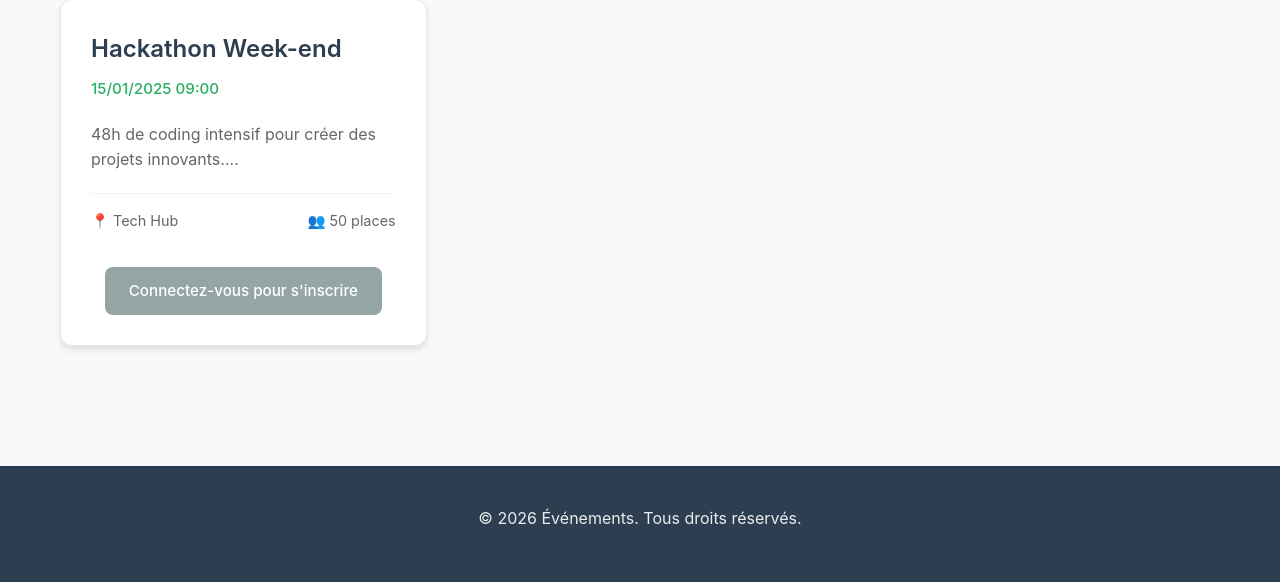
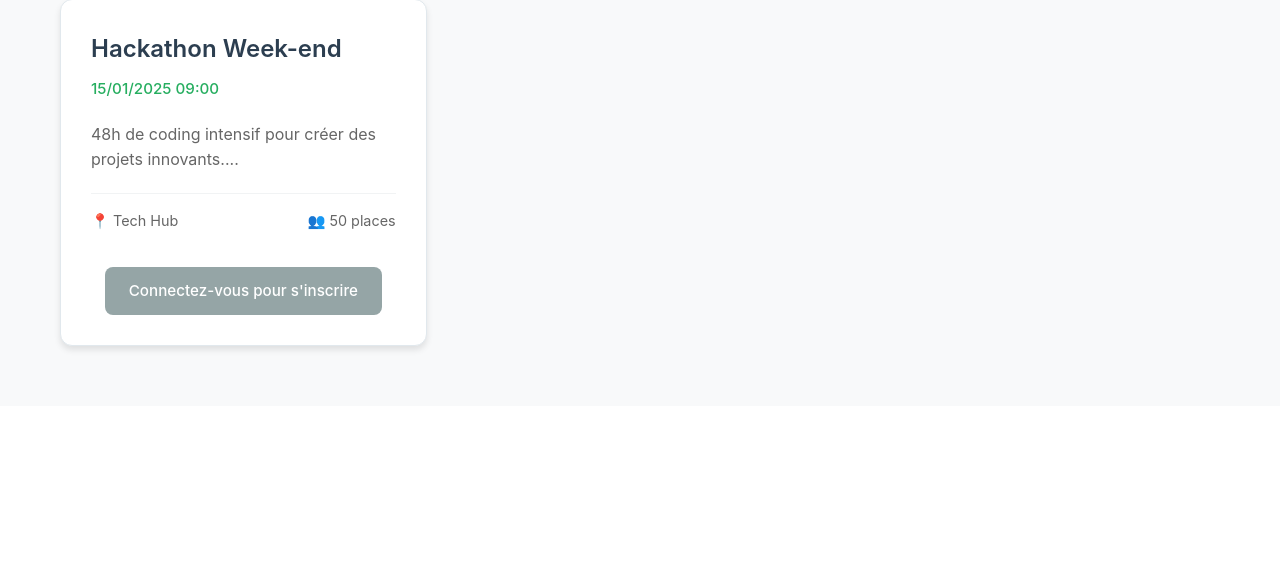
Before and after one commit to ezzahraoui/events-app, a PHP site: page / in a window 1280 px wide. Shown: the part 883-1465 px from the top of the page. After the commit the page ends 1235 px from the top, so only its background shows below. Run offline with PHP 8.4, Linux system fonts and the light colour scheme; data comes from the database, SQL or seed files in the repository; data that the repository does not hold is empty.

Commit message:
Delete footer

```diff
--- a/admin/create_event.php
+++ b/admin/create_event.php
@@ -194,12 +194,6 @@ if ($_SERVER['REQUEST_METHOD'] === 'POST') {
         </div>
     </main>
 
-    <footer class="main-footer">
-        <div class="footer-container">
-            <p>&copy; <?php echo date('Y'); ?> Événements. Tous droits réservés.</p>
-        </div>
-    </footer>
-
     <style>
         .form-container {
             max-width: 800px;
--- a/admin/edit_event.php
+++ b/admin/edit_event.php
@@ -204,12 +204,6 @@ $eventDateTime = $event->getEventDate()->format('Y-m-d H:i');
         </div>
     </main>
 
-    <footer class="main-footer">
-        <div class="footer-container">
-            <p>&copy; <?php echo date('Y'); ?> Événements. Tous droits réservés.</p>
-        </div>
-    </footer>
-
     <style>
         .form-container {
             max-width: 800px;
--- a/admin/index.php
+++ b/admin/index.php
@@ -133,12 +133,6 @@ $events = Event::findAll();
         </div>
     </main>
 
-    <footer class="main-footer">
-        <div class="footer-container">
-            <p>&copy; <?php echo date('Y'); ?> Événements. Tous droits réservés.</p>
-        </div>
-    </footer>
-
     <style>
         .admin-section {
             max-width: 1200px;
--- a/admin/registrations.php
+++ b/admin/registrations.php
@@ -141,12 +141,6 @@ if ($result) {
         </div>
     </main>
 
-    <footer class="main-footer">
-        <div class="footer-container">
-            <p>&copy; <?php echo date('Y'); ?> Événements. Tous droits réservés.</p>
-        </div>
-    </footer>
-
     <style>
         .admin-section {
             max-width: 1200px;
--- a/event_detail.php
+++ b/event_detail.php
@@ -161,11 +161,6 @@ if ($_SERVER['REQUEST_METHOD'] === 'POST' && !$isRegistered && $hasCapacity && !
         </div>
     </main>
 
-    <footer class="main-footer">
-        <div class="footer-container">
-            <p>&copy; <?php echo date('Y'); ?> Événements. Tous droits réservés.</p>
-        </div>
-    </footer>
 </body>
 
 </html>
--- a/index.php
+++ b/index.php
@@ -153,11 +153,6 @@ if ($result) {
 
     </main>
 
-    <footer class="main-footer">
-        <div class="footer-container">
-            <p>&copy; <?php echo date('Y'); ?> Événements. Tous droits réservés.</p>
-        </div>
-    </footer>
 </body>
 
 </html>
--- a/login.php
+++ b/login.php
@@ -172,11 +172,6 @@ if ($_SERVER['REQUEST_METHOD'] === 'POST') {
 
     </main>
 
-    <footer class="main-footer">
-        <div class="footer-container">
-            <p>&copy; <?php echo date('Y'); ?> Événements. Tous droits réservés.</p>
-        </div>
-    </footer>
 </body>
 
 </html>
--- a/my_registrations.php
+++ b/my_registrations.php
@@ -311,10 +311,5 @@ $registrations = Registration::findByUser($userId);
 
     </main>
 
-    <footer class="main-footer">
-        <div class="footer-container">
-            <p>&copy; <?php echo date('Y'); ?> Événements. Tous droits réservés.</p>
-        </div>
-    </footer>
 </body>
 </html>
--- a/register.php
+++ b/register.php
@@ -233,11 +233,6 @@ if ($_SERVER['REQUEST_METHOD'] === 'POST') {
 
     </main>
 
-    <footer class="main-footer">
-        <div class="footer-container">
-            <p>&copy; <?php echo date('Y'); ?> Événements. Tous droits réservés.</p>
-        </div>
-    </footer>
 </body>
 
 </html>
```
